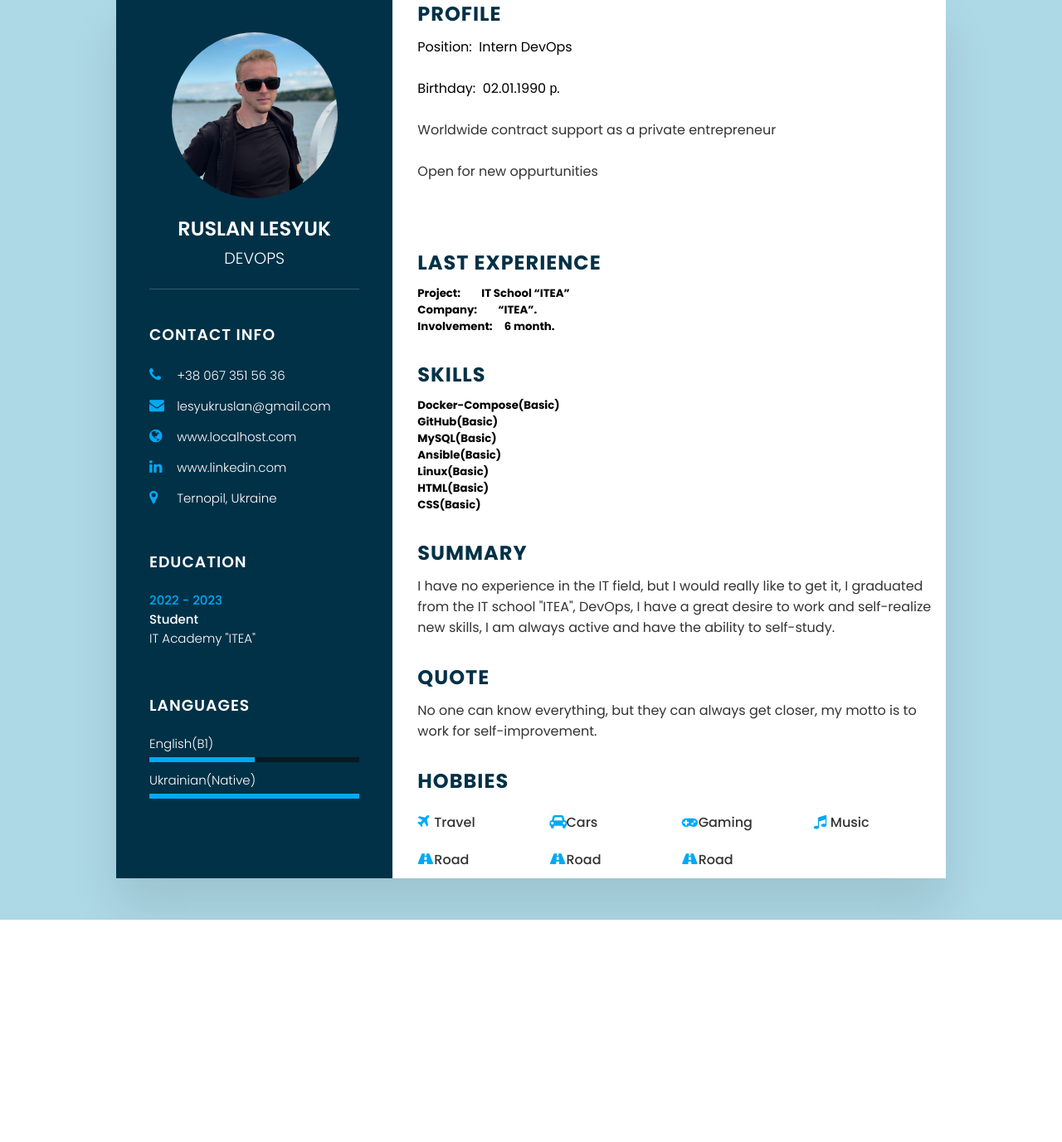
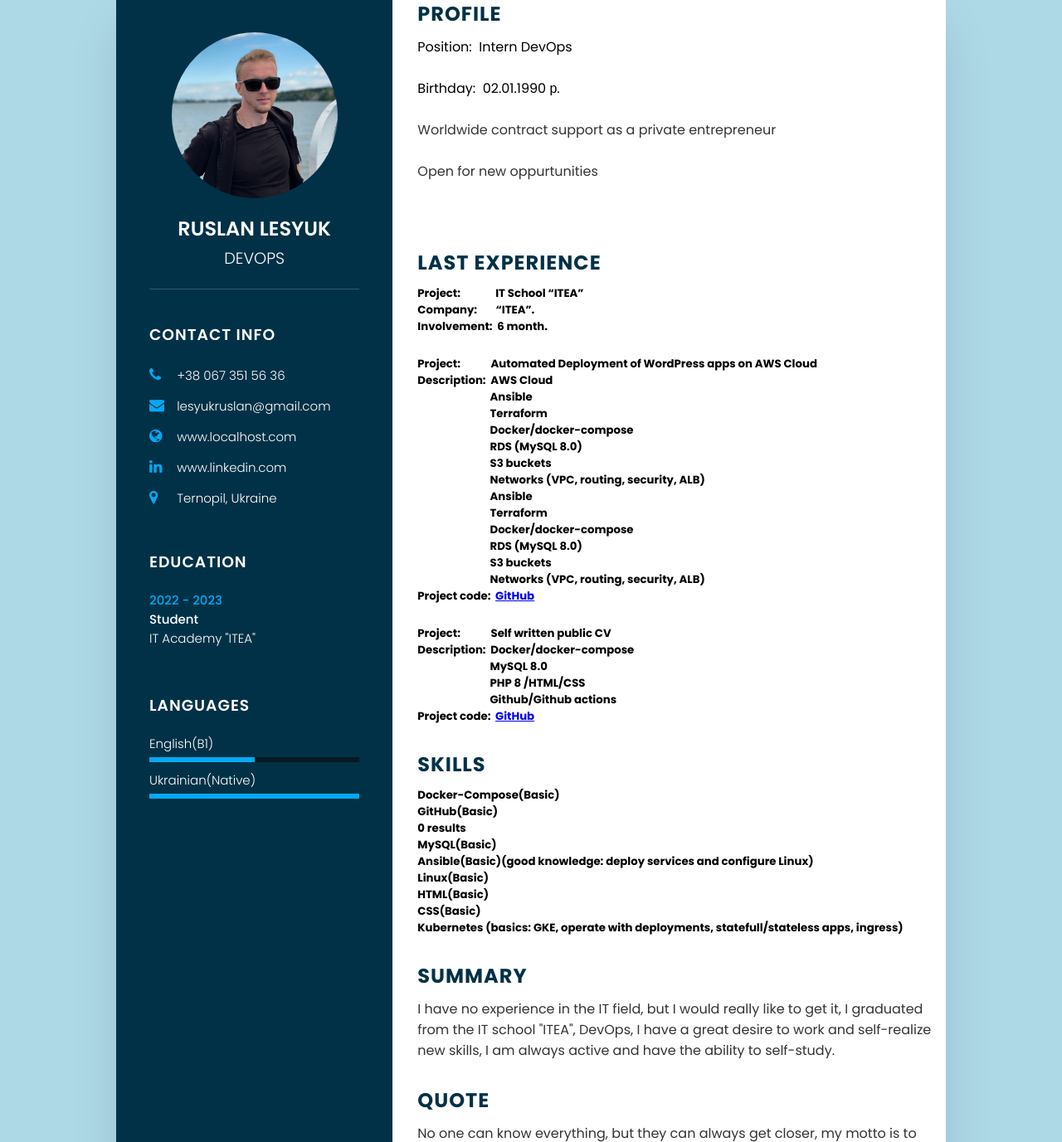
Before and after one commit to RuslanLesyuk/ruslanlesyuk_resume, a PHP site: page / in a window 1280 px wide. Shown: the part 51-1428 px from the top of the page at 83% size. Before the commit the page ends 1160 px from the top, so only its background shows below. Run offline with PHP 8.4, Linux system fonts and the light colour scheme; data comes from the database, SQL or seed files in the repository; data that the repository does not hold is empty.

Commit message:
index.php update

```diff
--- a/src/index.php
+++ b/src/index.php
@@ -102,10 +102,31 @@ if(!$conn){
       <h2 class="title2">Last Experience</h2>
     <div class="box">
       <div class="year_company">
-    <h5><pre>Project:         IT School “ITEA”<pre></h5>
-    <h5><pre>Company:         “ITEA”.<pre></h5>
-    <h5><pre>Involvement:     6 month.<pre></h5>
+    <h5><pre>Project:               IT School “ITEA”<pre></h5>
+    <h5><pre>Company:        “ITEA”.<pre></h5>
+    <h5><pre>Involvement:  6 month.<pre></h5>
 
+    <br><h5><pre>Project:             Automated Deployment of WordPress apps on AWS Cloud<pre></h5>
+    <h5><pre>Description:  AWS Cloud
+                               Ansible
+                               Terraform
+                               Docker/docker-compose
+                               RDS (MySQL 8.0)
+                               S3 buckets
+                               Networks (VPC, routing, security, ALB)
+                               Ansible
+                               Terraform
+                               Docker/docker-compose
+                               RDS (MySQL 8.0)
+                               S3 buckets
+                               Networks (VPC, routing, security, ALB)</h5>
+    <h5><pre>Project code:  <a href = "https://github.com/RuslanLesyuk/WordPress_AWS_RDS_Application">GitHub</a></h5>
+    <br><h5><pre>Project:             Self written public CV<pre></h5>
+    <h5><pre>Description:  Docker/docker-compose
+                               MySQL 8.0
+                               PHP 8 /HTML/CSS
+                               Github/Github actions</h5>
+    <h5><pre>Project code:  <a href = "https://github.com/RuslanLesyuk/ruslanlesyuk_resume">GitHub</a></h5>
     </div>
 </div>
 </div>
@@ -129,6 +150,20 @@ echo "0 results";
 ?></h5>
     <h5><?php
     $sql = 'SELECT description FROM GitHub';
+$retval=mysqli_query($conn, $sql);
+
+if(mysqli_num_rows($retval) > 0){
+ while($row = mysqli_fetch_assoc($retval)){
+    echo "{$row['description']}";
+
+ } //end of while
+}else{
+echo "0 results";
+}
+
+?></h5>
+<h5><?php
+    $sql = 'SELECT description FROM Terraform';
 $retval=mysqli_query($conn, $sql);
 
 if(mysqli_num_rows($retval) > 0){
@@ -168,7 +203,7 @@ if(mysqli_num_rows($retval) > 0){
 echo "0 results";
 }
 
-?></h5>
+?>(good knowledge: deploy services and configure Linux)</h5>
     <h5><?php
     $sql = 'SELECT description FROM Linux';
 $retval=mysqli_query($conn, $sql);
@@ -196,8 +231,8 @@ if(mysqli_num_rows($retval) > 0){
 echo "0 results";
 }
 
-?></h5>
-    <h5><?php
+?>
+<h5><?php
     $sql = 'SELECT description FROM CSS';
 $retval=mysqli_query($conn, $sql);
 
@@ -211,6 +246,10 @@ echo "0 results";
 }
 mysqli_close($conn);
 ?> </h5>
+<h5>Kubernetes (basics: GKE, operate with deployments, statefull/stateless apps, ingress)</h5>
+
+
+
     </div>
 
   </div>
```
Also changed, not shown: 1 other file.
